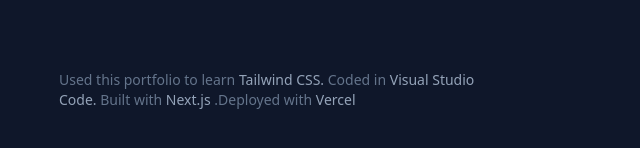
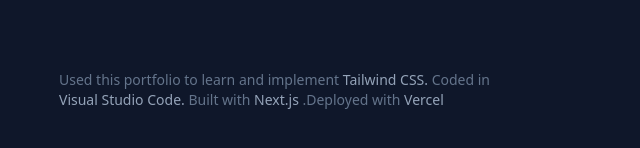
Before and after one commit to JackSibley/portfolio-v2, a Next.js app: page / in a window 1280 px wide. Shown: the part 1666-1814 px from the top of the page, without its empty margins (589-1229 px from the left). Built offline with nearby package versions, Linux system fonts and the light colour scheme.

Commit message:
updated footer text

```diff
--- a/src/app/page.tsx
+++ b/src/app/page.tsx
@@ -423,7 +423,7 @@
             </section>
             <footer className="max-w-md pb-16 text-sm text-slate-500 sm:pb-0">
               <p>
-                Used this portfolio to learn{" "}
+                Used this portfolio to learn and implement{" "}
                 <a
                   href="https://tailwindcss.com/"
                   className="font-medium text-slate-400 hover:text-teal-300 focus-visible:text-teal-300"
```
